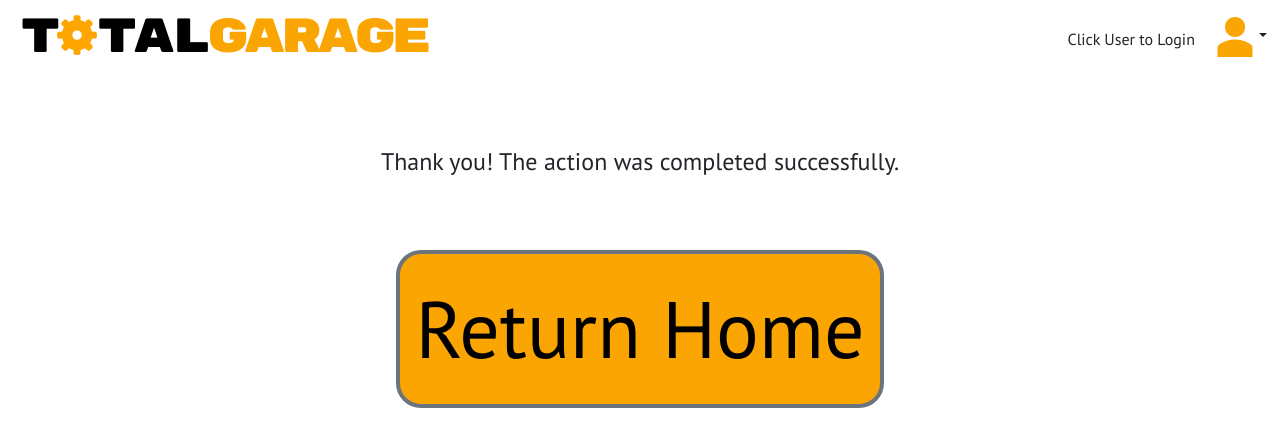
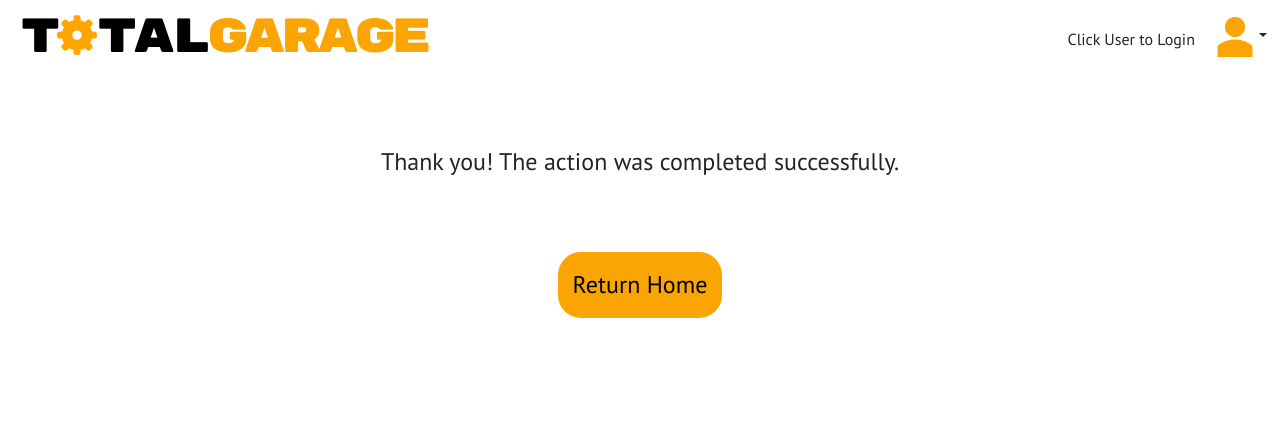
Before and after one commit to cwalbanese/total_garage_frontend, a React (Create React App) app: page /thankyou in a window 1280 px wide. Shown: the top 446 px of the page. Built offline with nearby package versions, Linux system fonts and the light colour scheme.

Commit message:
updated thank you button

```diff
--- a/src/App.css
+++ b/src/App.css
@@ -129,11 +129,12 @@
   background-color: #faa501;
   border-radius: 25px;
   padding: 15px;
-  border: 4px solid #6c757d;
+  border: 2px solid white;
+  font-size: 24px;
 }
 
 .return-home:hover {
-  border: 4px solid #3d3b3c;
+  border: 2px solid black;
 }
 
 /* login page */
--- a/src/components/Thankyou.js
+++ b/src/components/Thankyou.js
@@ -7,7 +7,7 @@ function Thankyou() {
       <p className="welcome-message">
         Thank you! The action was completed successfully.
       </p>
-      <a className="list-item return-home" id="link" href="/">
+      <a className="return-home" id="link" href="/">
         Return Home
       </a>
     </div>
```
